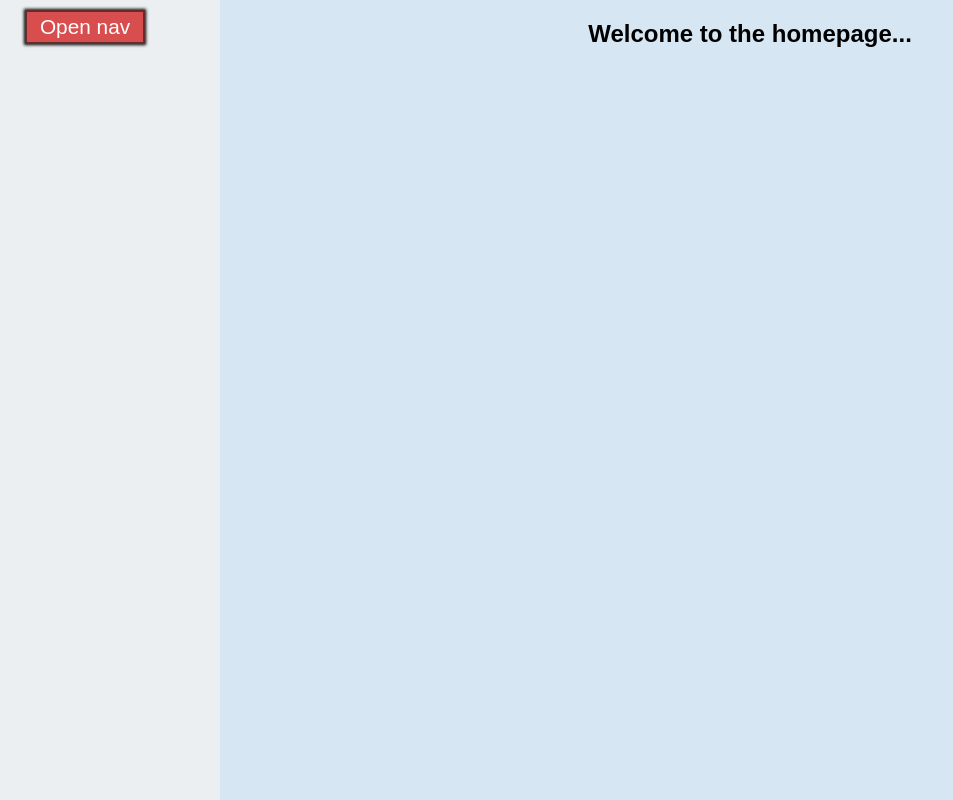
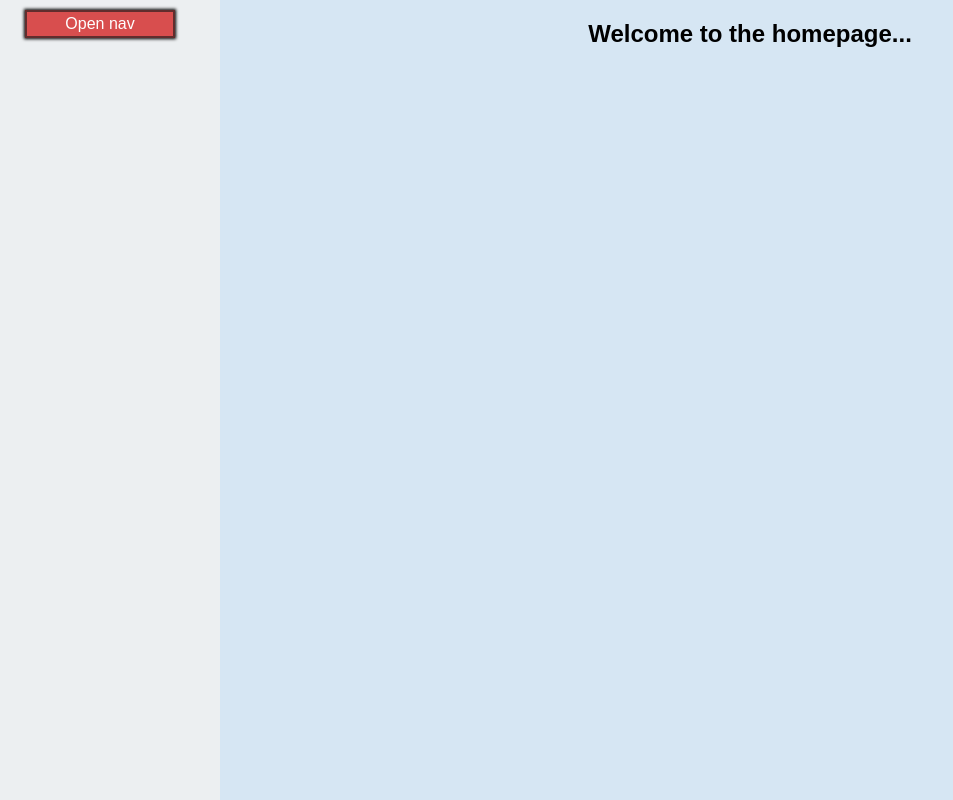
Before and after one commit to krzysztof-kozak/react-router-dom, a React (Create React App) app: page / in a window 1280 px wide. Shown: the whole page, without its empty margins (0-953 px from the left). Built offline with nearby package versions, Linux system fonts and the light colour scheme.

Commit message:
changed button style

```diff
--- a/src/styles.css
+++ b/src/styles.css
@@ -1,6 +1,12 @@
 body {
   box-sizing: border-box;
   margin: 0 auto;
+}
+
+*,
+*:before,
+*:after {
+  box-sizing: border-box;
 }
 
 .App {
@@ -34,7 +40,7 @@ a {
   background-color: rgba(37, 30, 30, 0.664);
 
   margin-left: 5px;
-  padding: 10px;
+  padding: 5px;
   border-radius: 5px;
 }
 
@@ -45,12 +51,12 @@ a:hover {
 
 button {
   font-family: sans-serif;
-  font-size: 1.3em;
+  font-size: 1em;
 
   padding: 3px 10px;
   margin: 10px 0 0 25px;
   border: 2px solid rgba(37, 30, 30, 0.664);
-  width: 120px;
+  width: 150px;
 
   background-color: rgba(211, 28, 28, 0.76);
   color: #fefefe;
@@ -64,6 +70,8 @@ nav > button {
   margin-left: 5px;
   border: none;
   width: auto;
+
+  font-size: 1em;
 }
 
 button:focus {
```
